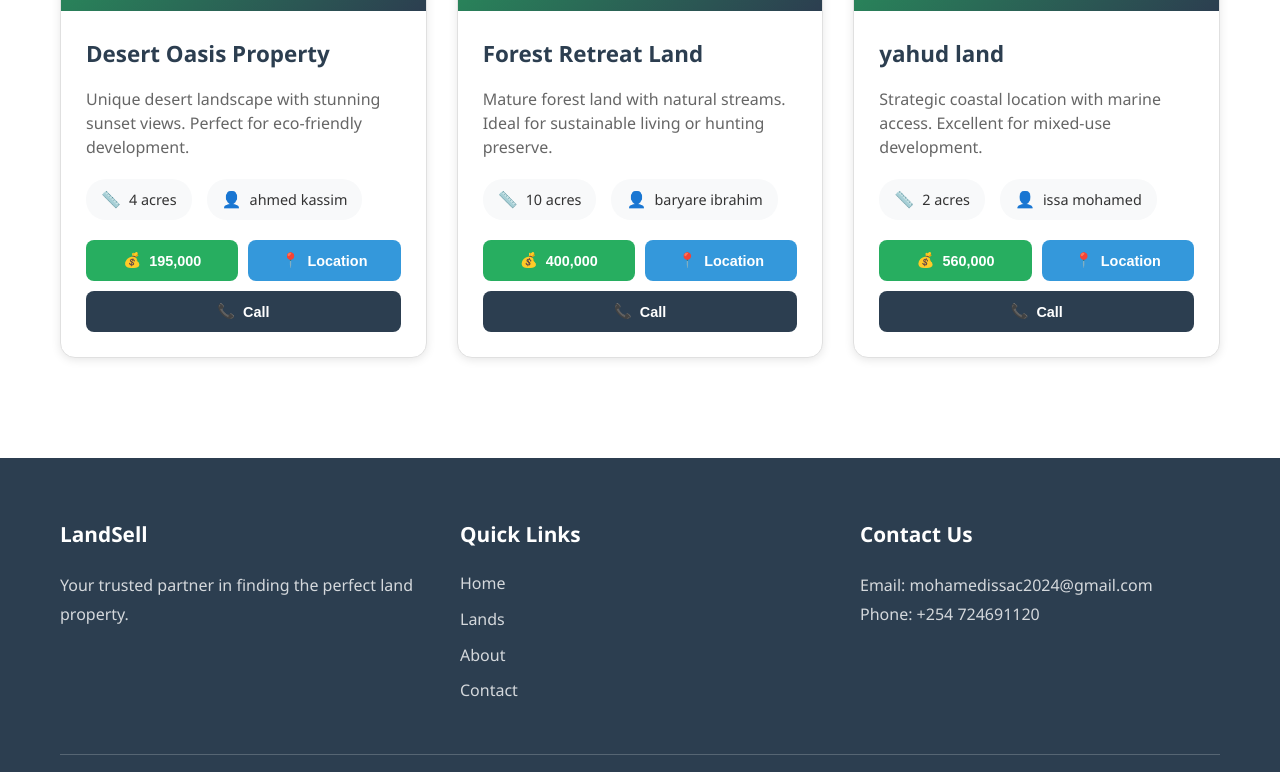
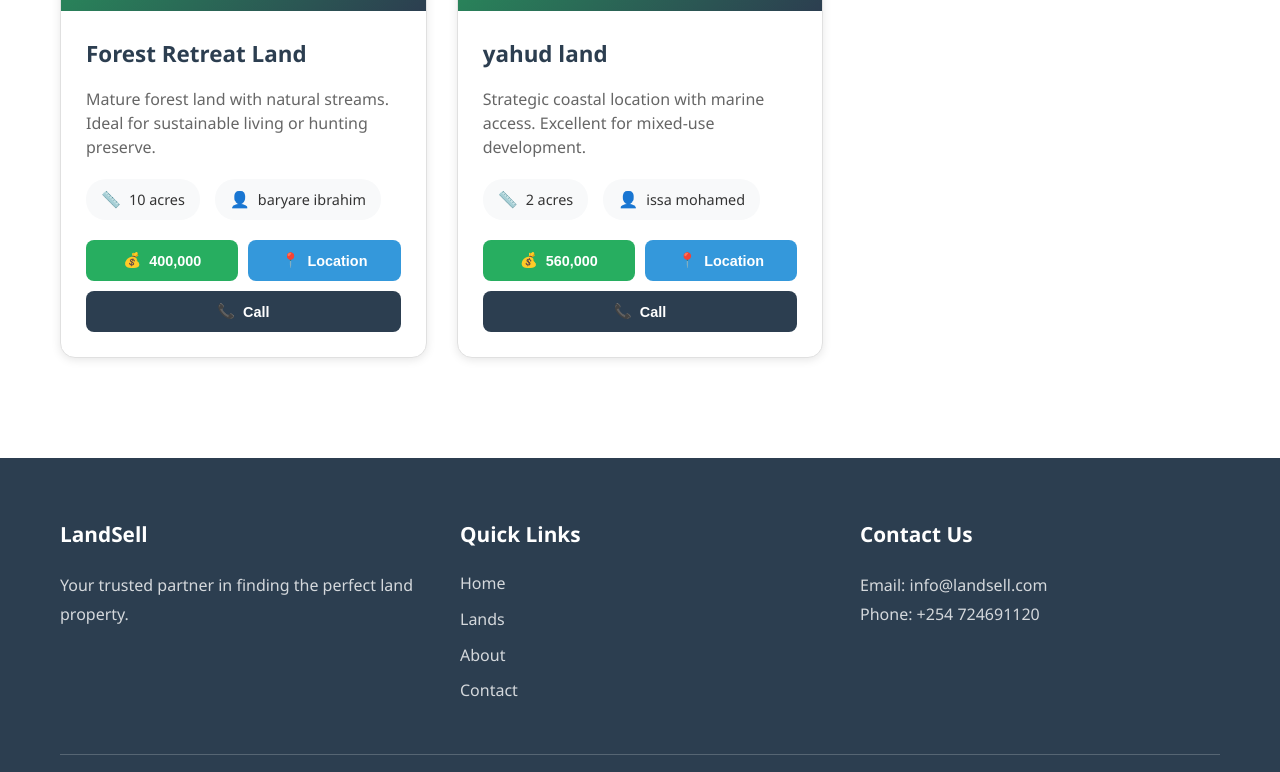
Before and after one commit to mohamedissac2024-oss/landsell, a plain HTML site: page index.html in a window 1280 px wide. Shown: the part 2565-3337 px from the top of the page. Drawn offline with Linux system fonts and the light colour scheme.

Commit message:
Add files via upload

```diff
--- a/index.html
+++ b/index.html
@@ -57,7 +57,7 @@
                 </div>
                 <div class="footer-section">
                     <h3>Contact Us</h3>
-                    <p>Email: mohamedissac2024@gmail.com</p>
+                    <p>Email: info@landsell.com</p>
                     <p>Phone: +254 724691120</p>
                 </div>
             </div>
--- a/script.js
+++ b/script.js
@@ -19,9 +19,6 @@ const landsData = [
         location: "Aspen, Colorado",
         phone: "+254 765432345",
         owner: "halima alas"
-    },
-    {
-
     },
     {
         id: 4,
```
